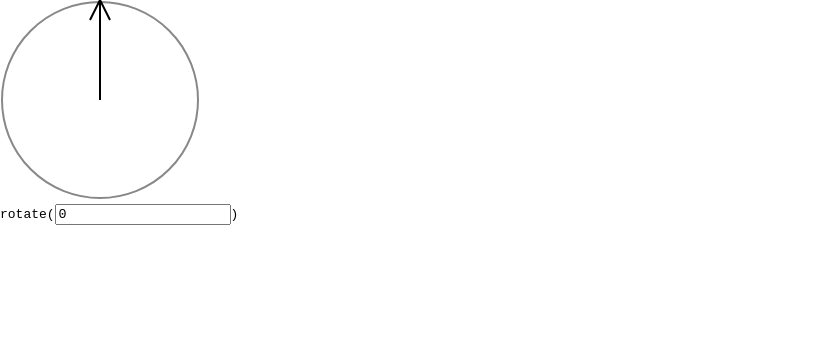
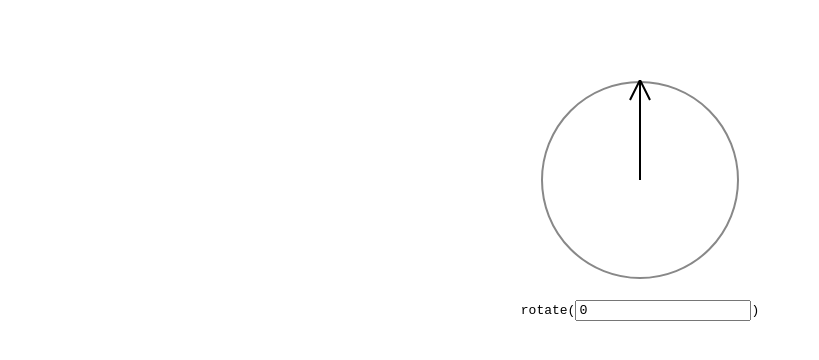
Before and after one commit to j-/angle, a React (Create React App) app: page / in a window 1280 px wide. Shown: the top 360 px of the page, without its empty margins (0-819 px from the left). Built offline with nearby package versions, Linux system fonts and the light colour scheme.

Commit message:
Add basic app styling

```diff
--- /dev/null
+++ b/src/components/App.css
@@ -0,0 +1,14 @@
+.App {
+	width: 20em;
+	margin: 5em auto;
+}
+
+.App-viz {
+	width: 200px;
+	margin: 1em auto;
+}
+
+.App-config {
+	text-align: center;
+	margin: 1em 0;
+}
--- a/src/components/App.tsx
+++ b/src/components/App.tsx
@@ -1,11 +1,16 @@
 import * as React from 'react';
 import Viz from '../containers/Viz';
 import Rotate from '../containers/Rotate';
+import './App.css';
 
 const App: React.StatelessComponent = () => (
 	<div className="App">
-		<Viz width={200} height={200} />
-		<Rotate />
+		<div className="App-viz">
+			<Viz width={200} height={200} />
+		</div>
+		<div className="App-config">
+			<Rotate />
+		</div>
 	</div>
 );
 
```
